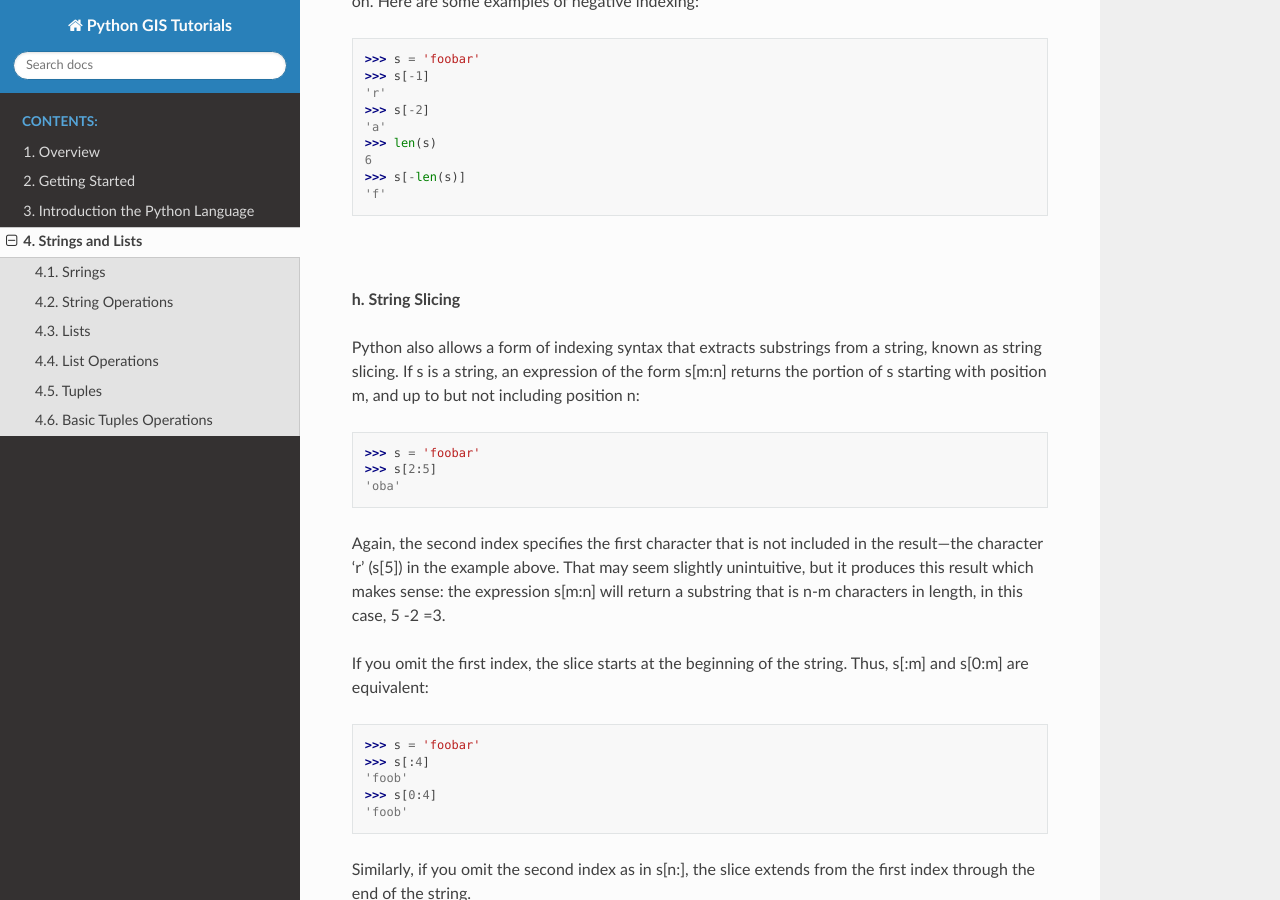
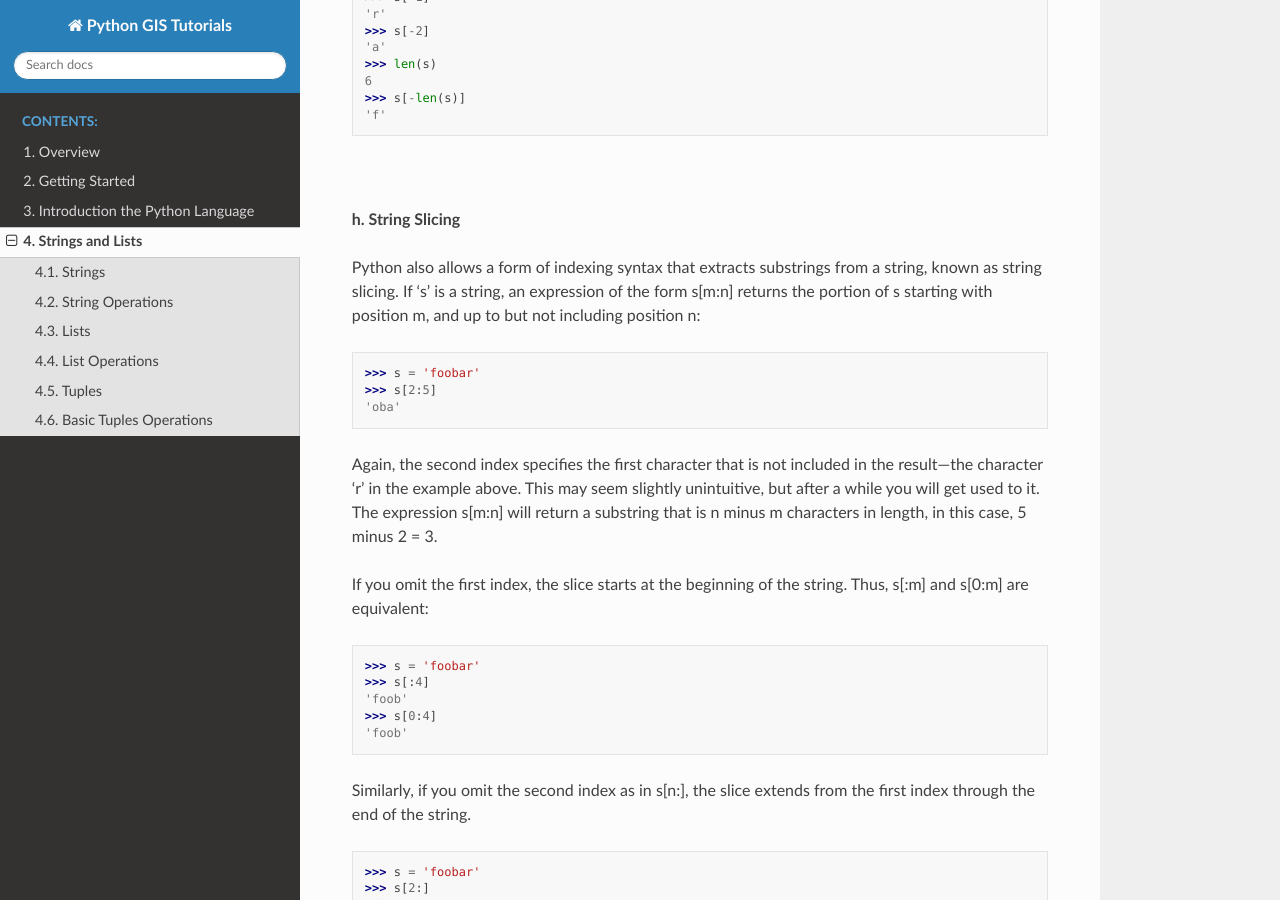
Before and after one commit to hsemple/pythongis_tutorials, a Sphinx documentation site: the page built from source/strings.rst, in a window 1280 px wide and 900 px high, scrolled down 3694 px. Built offline with Sphinx 7.4.7 and the Read the Docs theme 2.0.0, drawn with Linux system fonts in a browser that asks for light colours; some of the changed text lies outside the part shown.

Commit message:
New  commit

```diff
--- a/source/strings.rst
+++ b/source/strings.rst
@@ -4,12 +4,12 @@
 
 |
 
-Srrings
+Strings
 ---------
 
 A string is a sequence of characters, e.g.,
 
-   >>> "Hello. My name is Tom Jones"
+   >>> "Hello. I am a GIS Analyst"
 
 
 
@@ -19,7 +19,7 @@
 
 
 
-Strings can be stored as variables:
+Strings can be stored as variables, e.g.,:
 
    >>> y = 'Hello' is the same as "Hello".
 
@@ -59,7 +59,7 @@
 |
 
 
-**b Converting Non-String Objects to String**
+**b. Converting Non-String Objects to String**
 
 Virtually any object in Python can be rendered as a string. The str(obj) returns the string representation of object obj:
 
@@ -93,14 +94,14 @@
 The * operator is used to perform perform repetition
 
 >>> 'Semple ' * 3
->>> 'Semple Semple Semple'
+ 'Semple Semple Semple'
 
 |
 
 
 **e. Changing Cases**
 
-string.lower()
+*string.lower()*
 
 >>> text = "I LOVE WRITING PYTHON CODE"
 
@@ -109,9 +110,8 @@
 i love writing python code
 
 
-|
 
-string.upper()
+*string.upper()*
 
 text = "I love learning Javascript"
 
@@ -126,7 +126,7 @@
 
 **f. Returning the Length of a String**
 
-With len(), you can check the length of Python strings.  The len(s) method returns the number of characters in the variable:
+The len() method returns the number of characters in the variable.  With len(), you can check the length of Python strings.
 
 >>> s = 'I am a string.'
 >>> len(s)
@@ -189,14 +186,14 @@
 
 **h. String Slicing**
 
-Python also allows a form of indexing syntax that extracts substrings from a string, known as string slicing. If s is a string, an expression of the form  s[m:n]  returns the portion of  s starting with position m, and up to but not including position n:
+Python also allows a form of indexing syntax that extracts substrings from a string, known as string slicing. If 's' is a string, an expression of the form  s[m:n]  returns the portion of  s starting with position m, and up to but not including position n:
 
 >>> s = 'foobar'
 >>> s[2:5]
 'oba'
 
 
-Again, the second index specifies the first character that is not included in the result—the character 'r' (s[5]) in the example above. That may seem slightly unintuitive, but it produces this result which makes sense: the expression s[m:n] will return a substring that is n-m characters in length, in this case, 5 -2 =3.
+Again, the second index specifies the first character that is not included in the result—the character 'r' in the example above. This may seem slightly unintuitive, but after a while you will get used to it.  The expression s[m:n] will return a substring that is n minus m characters in length, in this case, 5 minus 2 = 3.
 
 
 If you omit the first index, the slice starts at the beginning of the string. Thus, s[:m] and s[0:m] are equivalent:
@@ -284,7 +281,7 @@
 'rbo'
 
 
-
+|
 
 **j. Formatting String Variables Using the % Operator**
 The program below illustrates the use of string formatting using the % operator.    With this method,  the percentage sign followed by a letter and some numbers indicate how a variable should be formatted. The variable itself is stored as a tuple to the right of the string.   Here are some basic argument specifiers you should know:
@@ -303,8 +300,6 @@
 num = float(input('Enter a number: '))
 num_sqrt = num ** 0.5
 print ('The square root of %0.2f is %0.4f' %(num, num_sqrt))
-
-
 
 
 
```
Also changed, not shown: other parts of source/strings.rst (+1 -3 lines), 7 other files.
